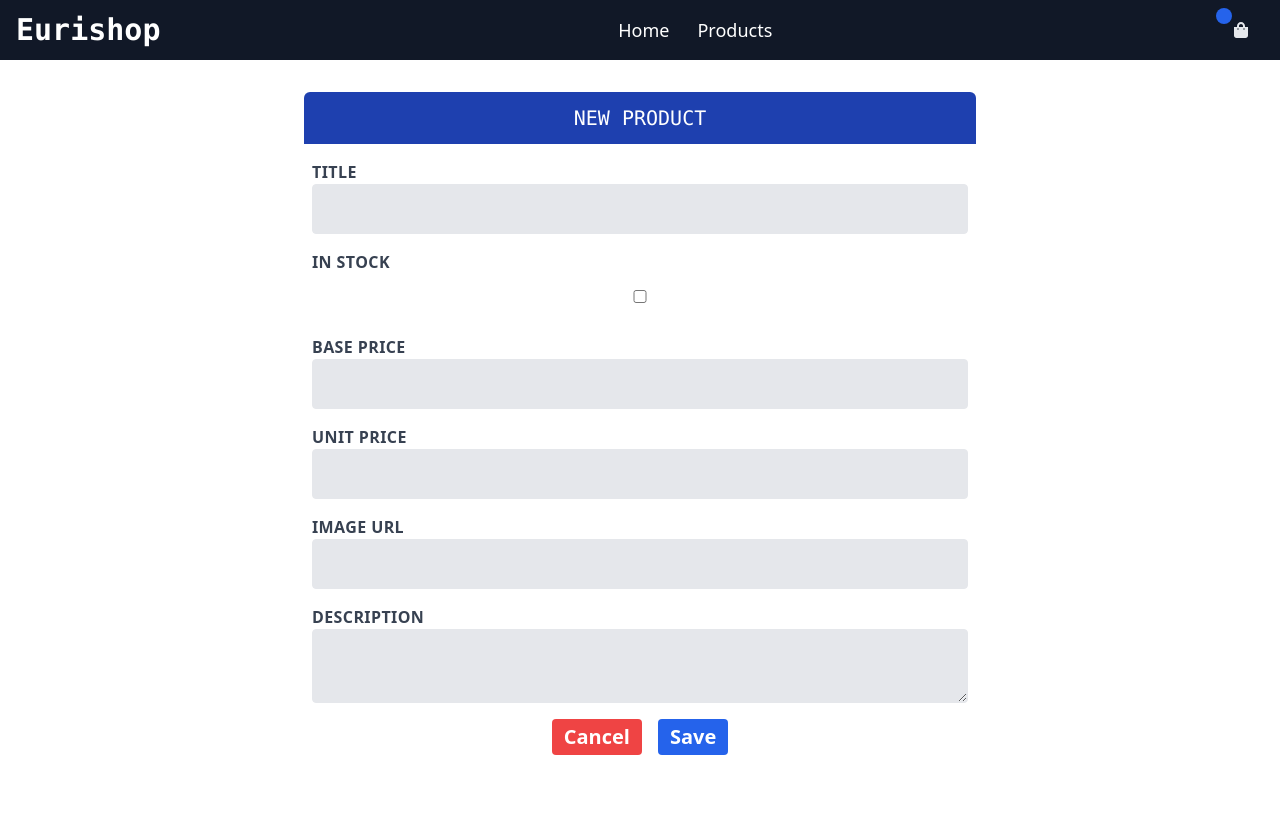
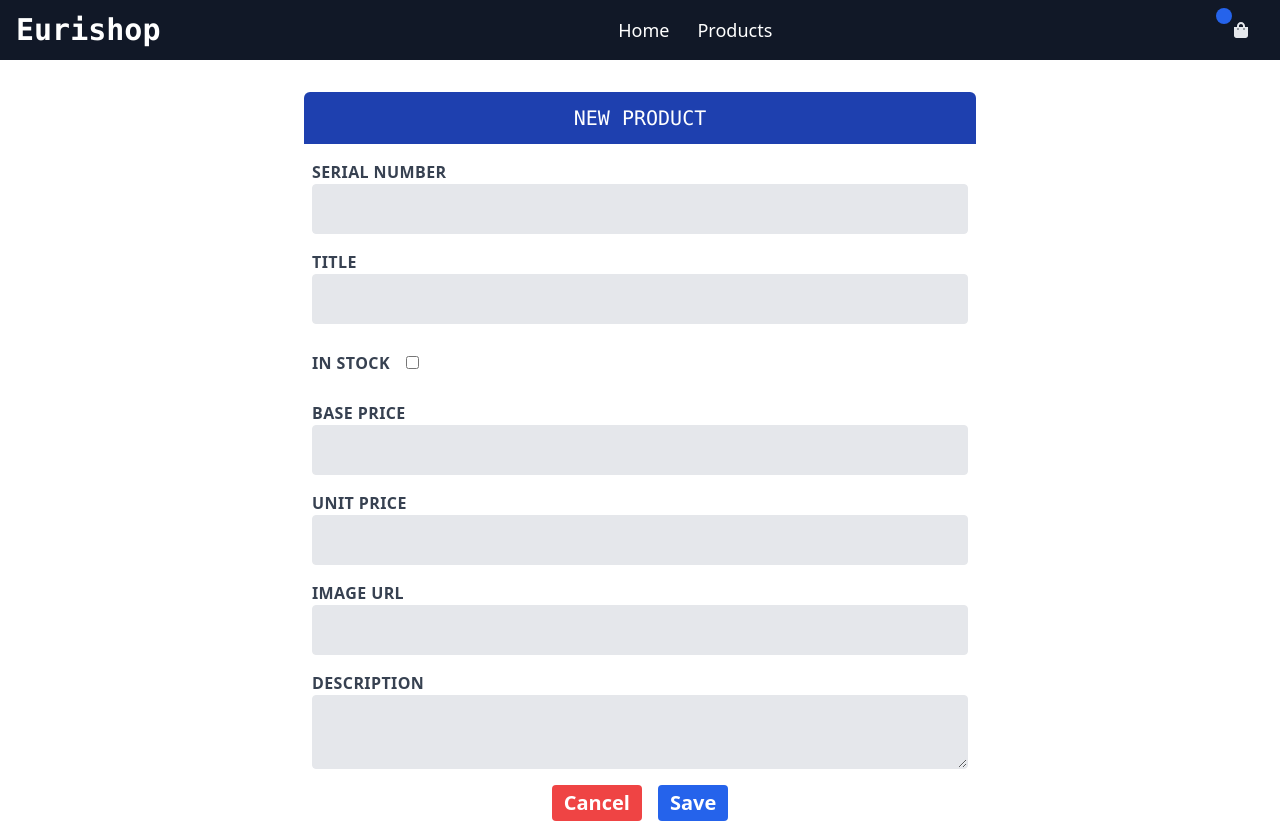
Before and after one commit to JonasBne/eurishop-rest-tailwindcss, a React (Create React App) app: page /products/new in a window 1280 px wide. Before the commit the page ends 800 px from the top, so only its background shows below. Built offline with nearby package versions, Linux system fonts and the light colour scheme; no server answers.

Commit message:
refactor(Form): cleanup

```diff
--- a/src/components/Label.tsx
+++ b/src/components/Label.tsx
@@ -1,15 +1,15 @@
 /* eslint-disable react/require-default-props */
-import React, { ReactNode } from 'react';
+import React, { ReactElement } from 'react';
 import classNames from 'classnames';
 
 interface LabelProps {
   label: string;
-  input: ReactNode;
+  children: ReactElement;
   htmlFor: string;
   className?: string;
 }
 
-function Label({ label, input, htmlFor, className }: LabelProps) {
+function Label({ label, children, htmlFor, className }: LabelProps) {
   return (
     <label
       className={classNames(
@@ -19,7 +19,7 @@ function Label({ label, input, htmlFor, className }: LabelProps) {
       htmlFor={htmlFor}
     >
       {label}
-      {input}
+      {children}
     </label>
   );
 }
--- a/src/views/ProductDetail/ProductForm.tsx
+++ b/src/views/ProductDetail/ProductForm.tsx
@@ -1,4 +1,3 @@
-/* eslint-disable jsx-a11y/label-has-associated-control */
 /* eslint-disable react/jsx-props-no-spreading */
 /* eslint-disable react/require-default-props */
 import React from 'react';
@@ -64,8 +63,7 @@ function ProductForm({ initialProduct, onCancel = noop, onSubmit = noop, title }
     >
       <h2 className="font-mono bg-blue-800 text-white text-center py-3 text-sm md:text-xl">{title}</h2>
       <div>
-        <Label htmlFor="sku">
-          Serial number
+        <Label label="Serial number" htmlFor="sku">
           <input
             id="sku"
             type="text"
@@ -74,77 +72,53 @@ function ProductForm({ initialProduct, onCancel = noop, onSubmit = noop, title }
           />
         </Label>
 
-        <label
-          htmlFor="title"
-          className="block uppercase tracking-wide text-gray-700 text-xs font-bold my-4 px-2 w-full md:text-base"
-        >
-          Title
+        <Label label="Title" htmlFor="title">
           <input
             id="title"
             type="text"
             className="appearance-none block w-full bg-gray-200 text-gray-700 border border-gray-200 rounded py-3 px-4 leading-tight focus:outline-none focus:bg-white focus:border-gray-500 md:text-base"
             {...register('title')}
           />
-        </label>
+        </Label>
 
-        <label
-          htmlFor="stocked"
-          className="flex flex-col uppercase tracking-wide text-gray-700 text-xs font-bold my-4 px-2 w-full md:text-base"
-        >
-          In stock
+        <Label label="In stock" htmlFor="stocked">
           <input id="stocked" type="checkbox" className="m-4" {...register('stocked')} />
-        </label>
+        </Label>
 
-        <label
-          htmlFor="base-price"
-          className="block uppercase tracking-wide text-gray-700 text-xs font-bold my-4 px-2 w-full md:text-base"
-        >
-          Base price
+        <Label label="Base price" htmlFor="base-price">
           <input
             id="base-price"
             type="text"
             className="appearance-none block w-full bg-gray-200 text-gray-700 border border-gray-200 rounded py-3 px-4 leading-tight focus:outline-none focus:bg-white focus:border-gray-500 md:text-base"
             {...register('basePrice')}
           />
-        </label>
+        </Label>
 
-        <label
-          htmlFor="price"
-          className="block uppercase tracking-wide text-gray-700 text-xs font-bold my-4 px-2 w-full md:text-base"
-        >
-          Unit price
+        <Label label="Unit price" htmlFor="price">
           <input
             id="price"
             type="text"
             className="appearance-none block w-full bg-gray-200 text-gray-700 border border-gray-200 rounded py-3 px-4 leading-tight focus:outline-none focus:bg-white focus:border-gray-500 md:text-base"
             {...register('price')}
           />
-        </label>
+        </Label>
 
-        <label
-          htmlFor="image"
-          className="block uppercase tracking-wide text-gray-700 text-xs font-bold my-4 px-2 w-full md:text-base"
-        >
-          Image URL
+        <Label label="Image URL" htmlFor="image">
           <input
             id="image"
             type="text"
             className="appearance-none block w-full bg-gray-200 text-gray-700 border border-gray-200 rounded py-3 px-4 leading-tight focus:outline-none focus:bg-white focus:border-gray-500 md:text-base"
             {...register('image')}
           />
-        </label>
+        </Label>
 
-        <label
-          htmlFor="desc"
-          className="block uppercase tracking-wide text-gray-700 text-xs font-bold my-4 px-2 w-full md:text-base"
-        >
-          Description
+        <Label label="Description" htmlFor="desc">
           <textarea
             id="desc"
             className="appearance-none block w-full bg-gray-200 text-gray-700 border border-gray-200 rounded py-3 px-4 leading-tight focus:outline-none focus:bg-white focus:border-gray-500 md:text-base"
             {...register('desc')}
           />
-        </label>
+        </Label>
       </div>
       <div className="flex justify-center">
         <Button type="button" variant="danger" className="px-3 py-1 mx-2" onClick={handleCancel}>
```
